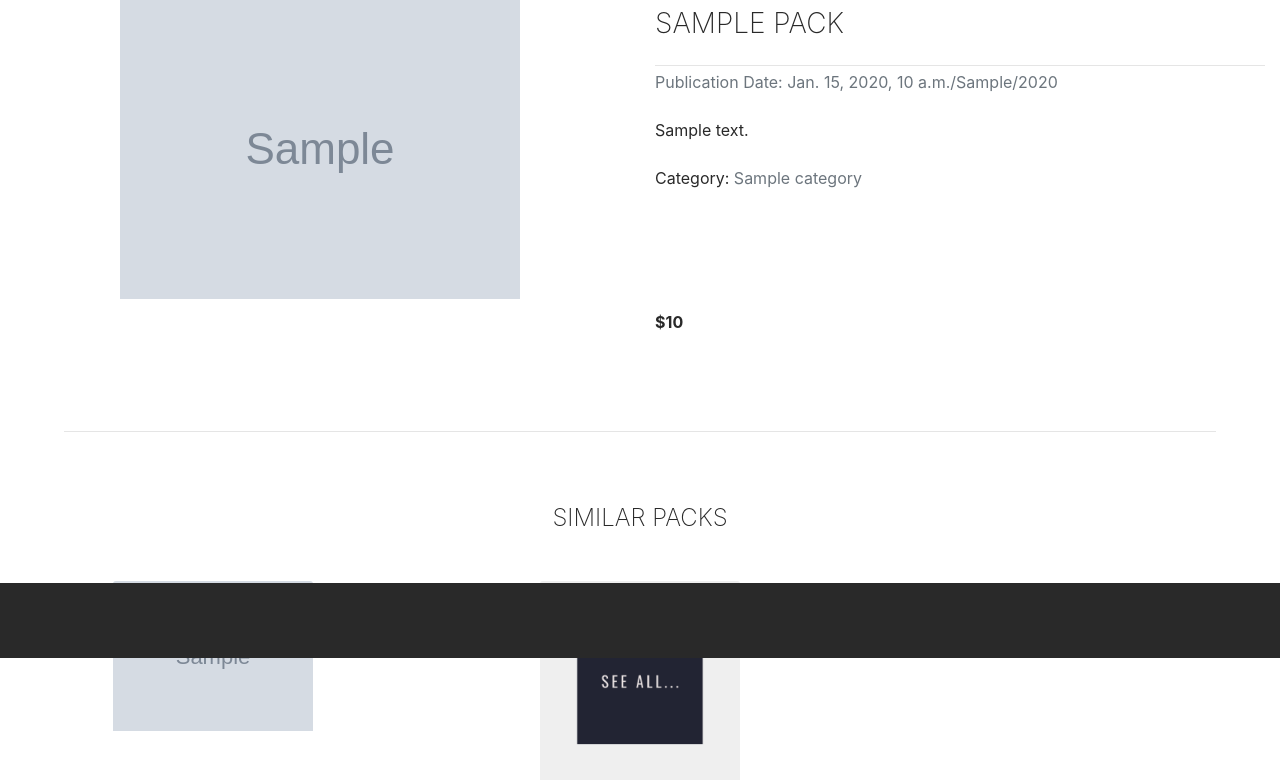
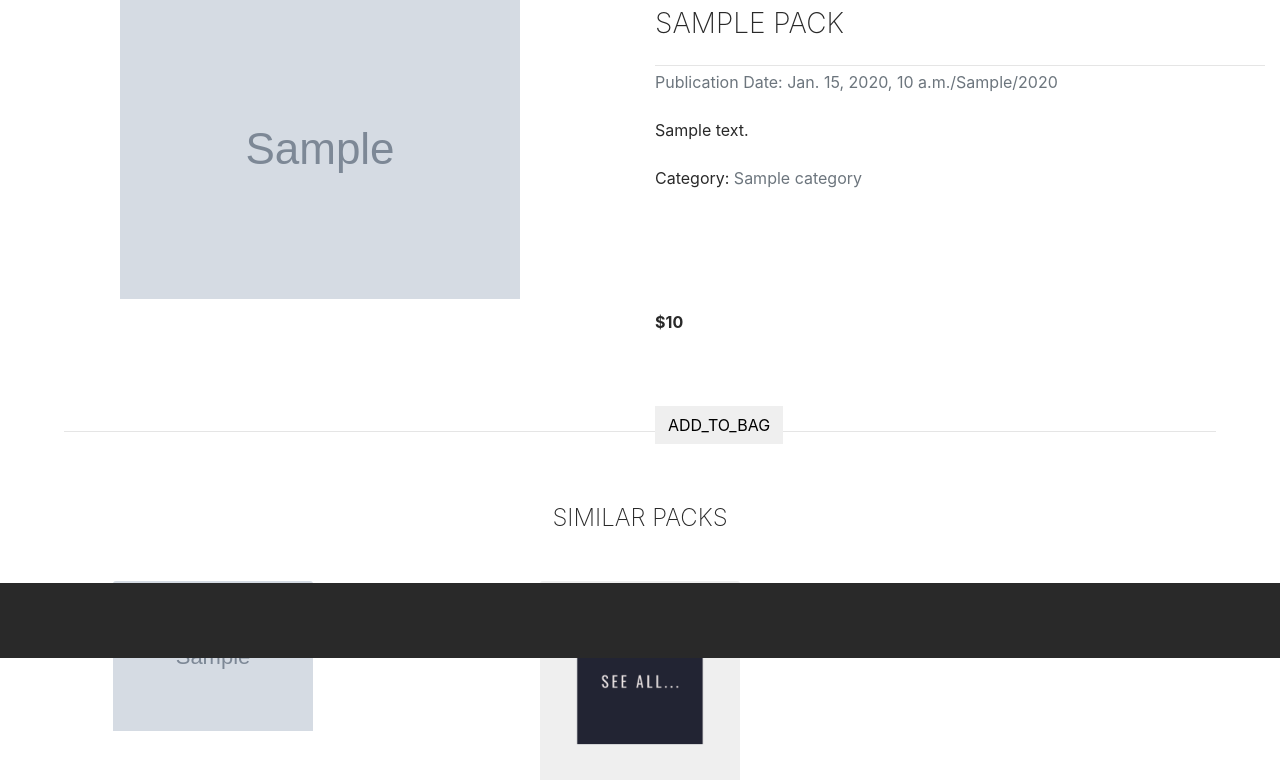
Before and after one commit to Code-Institute-Submissions/Lindsaykerr1994-MS4-Grizzly-Audio, a Django app: template packs/templates/packs/pack_detail.html in a window 1280 px wide. Shown: the part 142-922 px from the top of the page. Run offline with Django 3.2, Linux system fonts and the light colour scheme; the template is opened without the code that fills it: most values are stand-ins (such as "Sample title", 1, 10 or a date in 2020); grey boxes marked "Sample" are stand-in pictures; some libraries are stand-ins or nearby versions.

Commit message:
Added add to bag form

```diff
--- a/packs/templates/packs/pack_detail.html
+++ b/packs/templates/packs/pack_detail.html
@@ -37,7 +37,16 @@
                     <p class="my-4">Category: <a href="{% url 'packs' %}?category={{ pack.category.name }}" class="text-muted">{{pack.category.friendly_name}}</a></p>
                 </div>
                 <p class="my-4 font-weight-bold">{% if pack.on_sale %}<s class="text-muted">${{ pack.price }}</s>{% endif %} ${{ pack.price }}</p>
-
+                <form class="form" action="{% url 'add_to_bag' pack.id %}" method="POST">
+                    {% csrf_token %}
+                    <input class="d-none" type="number" value="1" name="add_to_bag" data-item_id="{{ pack.id }}" id="id_qty_{{ pack.id }}">
+                    <div class="form-row">
+                        <div class="col-12">
+                            <input type="submit" class="btn btn-darkgrey rounded-0 text-uppercase mt-5" value="add_to_bag">
+                        </div>
+                    </div>
+                    <input type="hidden" name="redirect_url" value="{{ request.path }}">
+                </form>
             </div>
             <hr class="w-90 mb-5">
         </div>
```
